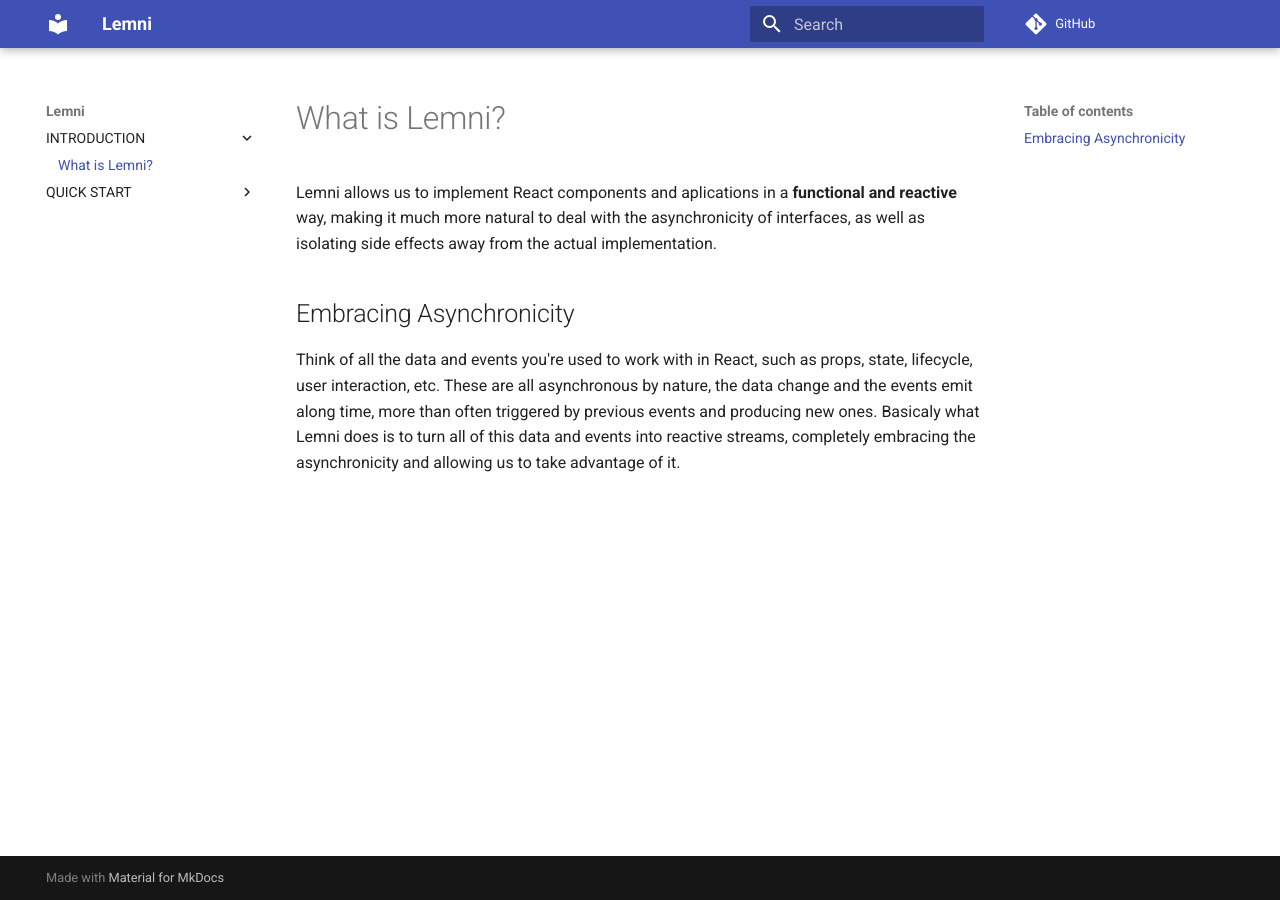
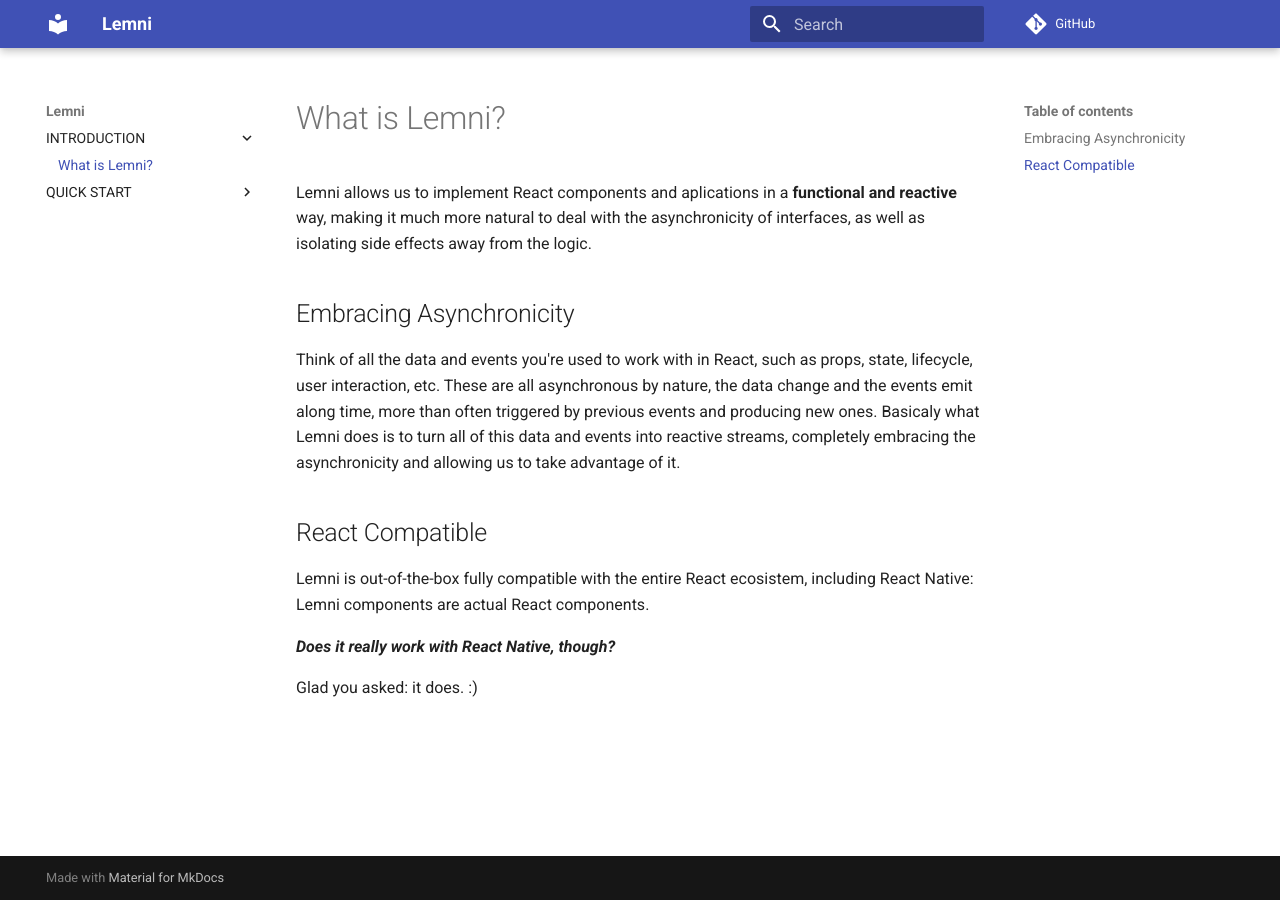
Before and after one commit to italonascimento/lemni, an MkDocs documentation site: the page built from docs/docs/index.md, in a window 1280 px wide. Built offline with MkDocs 1.6.1 and Material for MkDocs 9.7.7, drawn with Linux system fonts in a browser that asks for light colours; comment, search, counter and statistics services are not loaded; old or Windows-style settings are respelled for this version of MkDocs.

Commit message:
docs: add compatibility section to introduction

```diff
--- a/docs/docs/index.md
+++ b/docs/docs/index.md
@@ -1,7 +1,15 @@
 # What is Lemni?
 
-Lemni allows us to implement React components and aplications in a **functional and reactive** way, making it much more natural to deal with the asynchronicity of interfaces, as well as isolating side effects away from the actual implementation.
+Lemni allows us to implement React components and aplications in a **functional and reactive** way, making it much more natural to deal with the asynchronicity of interfaces, as well as isolating side effects away from the logic.
 
 ## Embracing Asynchronicity
 
 Think of all the data and events you're used to work with in React, such as props, state, lifecycle, user interaction, etc. These are all asynchronous by nature, the data change and the events emit along time, more than often triggered by previous events and producing new ones. Basicaly what Lemni does is to turn all of this data and events into reactive streams, completely embracing the asynchronicity and allowing us to take advantage of it.
+
+## React Compatible
+
+Lemni is out-of-the-box fully compatible with the entire React ecosistem, including React Native: Lemni components are actual React components.
+
+_**Does it really work with React Native, though?**_
+
+Glad you asked: it does. :)
```
